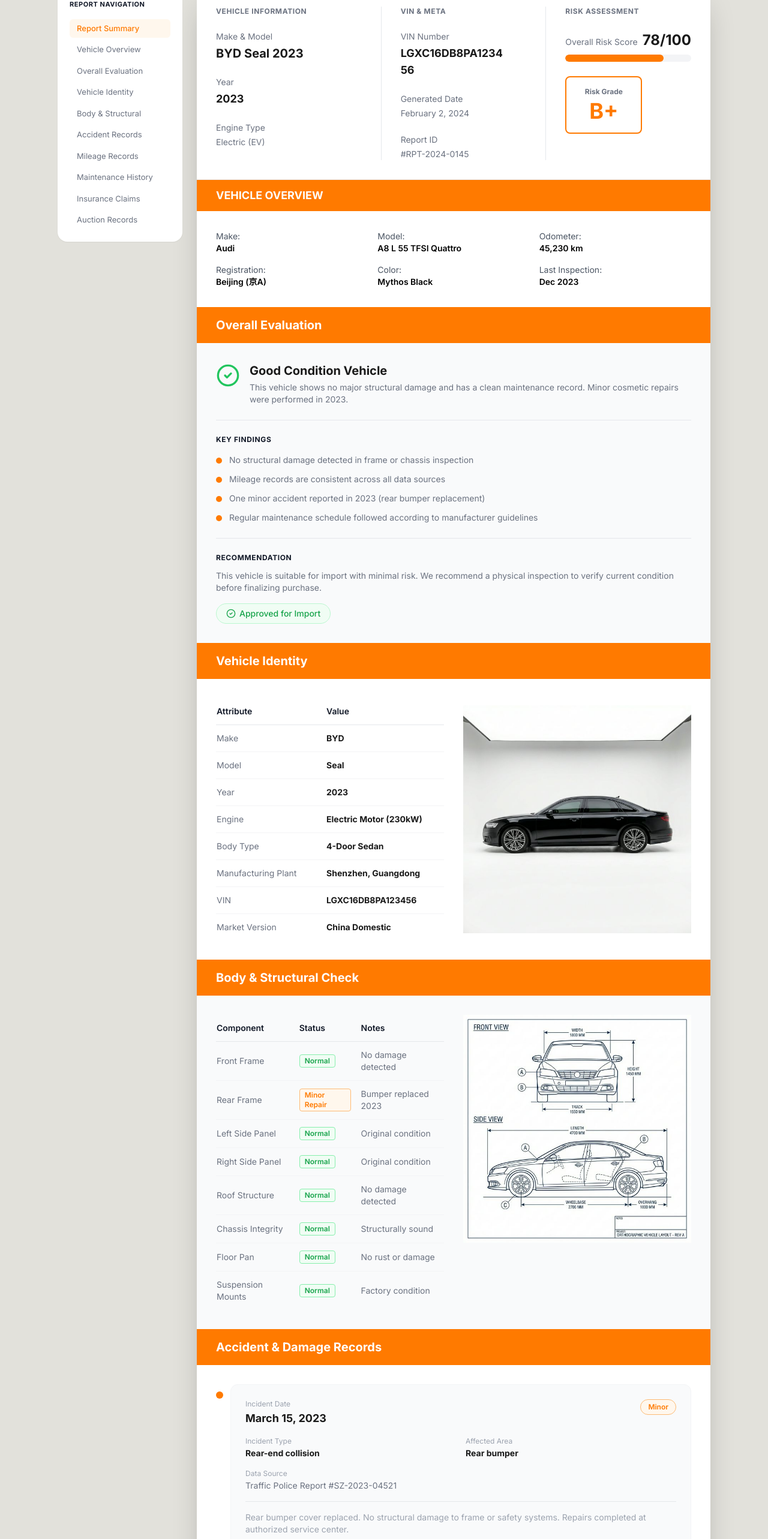
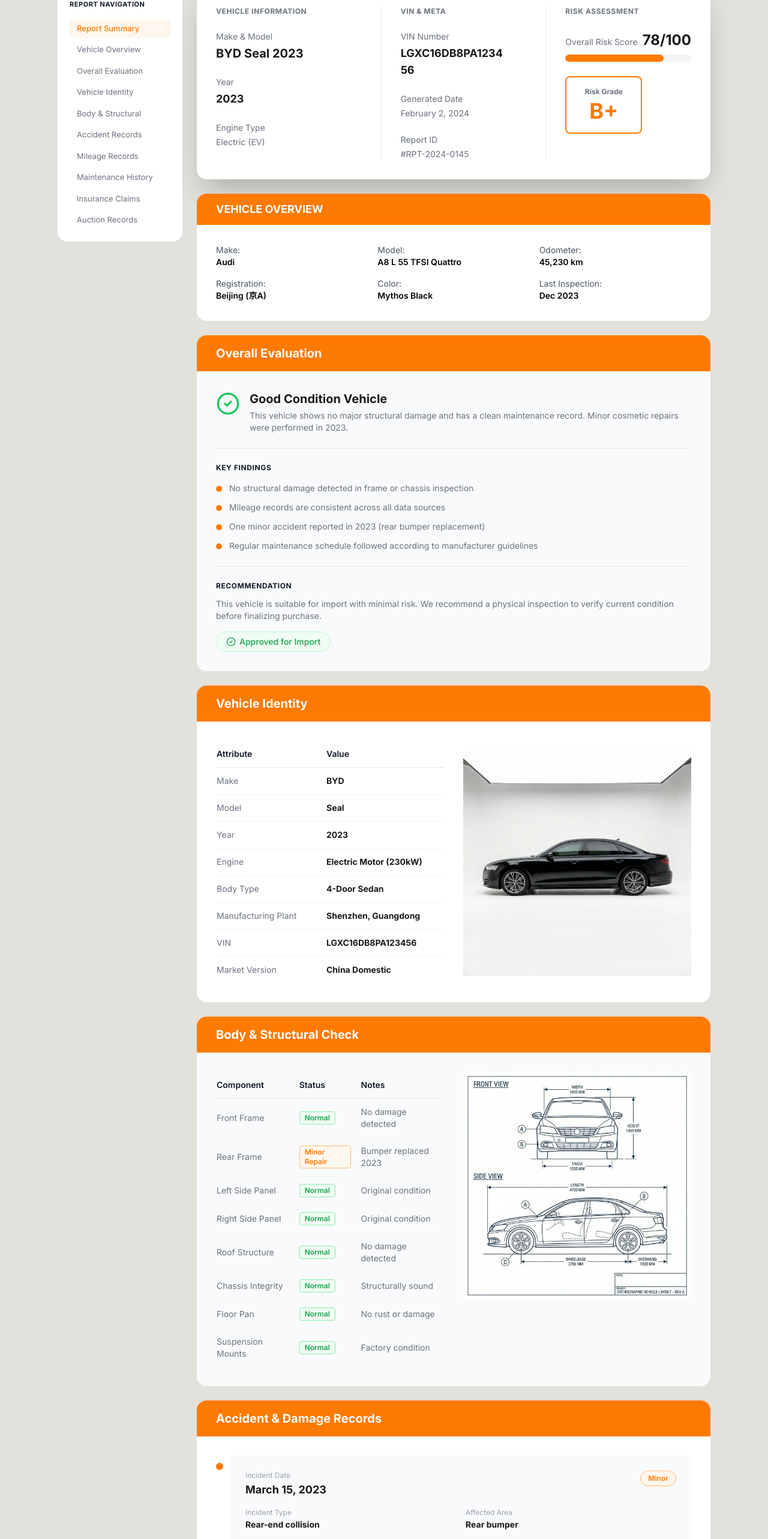
Before and after one commit to M4H1-4B1R/chachebo-landing, a Next.js app: page /sample-report in a window 1280 px wide. Shown: the part 181-2747 px from the top of the page at 60% size. Built offline with nearby package versions, Linux system fonts and the light colour scheme.

Commit message:
adding rounding & gaps to the sections

```diff
--- a/app/sample-report/page.tsx
+++ b/app/sample-report/page.tsx
@@ -24,13 +24,13 @@
             <ReportNavigation />
 
             {/* Report Content */}
-            <div className="flex-1 max-w-4xl">
+            <div className="flex-1 max-w-4xl space-y-6">
               {/* Sample Report Card */}
-              <div className="bg-white rounded-2xl shadow-2xl overflow-hidden">
+              <div className="space-y-6">
                 {/* Header Section */}
                 <div
                   id="report-summary"
-                  className="p-8 border-b border-gray-200 scroll-mt-28"
+                  className="bg-white rounded-2xl shadow-2xl p-8 scroll-mt-28"
                 >
                   <div className="grid grid-cols-1 md:grid-cols-3 gap-8 divide-y md:divide-y-0 md:divide-x divide-gray-200">
                     {/* Vehicle Information */}
@@ -132,7 +132,10 @@
                 </div>
 
                 {/* Vehicle Overview Section */}
-                <div id="vehicle-overview" className="bg-white scroll-mt-28">
+                <div
+                  id="vehicle-overview"
+                  className="bg-white rounded-2xl overflow-hidden scroll-mt-28"
+                >
                   <div className="bg-[#FF7A00] text-white px-8 py-3">
                     <h2 className="font-bold text-lg">VEHICLE OVERVIEW</h2>
                   </div>
@@ -173,7 +176,7 @@
                 {/* Overall Evaluation Section */}
                 <div
                   id="overall-evaluation"
-                  className="bg-gray-50 scroll-mt-28"
+                  className="bg-gray-50 rounded-2xl overflow-hidden scroll-mt-28"
                 >
                   <div className="bg-[#FF7A00] text-white px-8 py-4">
                     <h2 className="font-bold text-xl">Overall Evaluation</h2>
@@ -254,7 +257,10 @@
                 </div>
 
                 {/* Vehicle Identity Section */}
-                <div id="vehicle-identity" className="bg-white scroll-mt-28">
+                <div
+                  id="vehicle-identity"
+                  className="bg-white rounded-2xl overflow-hidden scroll-mt-28"
+                >
                   <div className="bg-[#FF7A00] text-white px-8 py-4">
                     <h2 className="font-bold text-xl">Vehicle Identity</h2>
                   </div>
@@ -345,7 +351,10 @@
                 </div>
 
                 {/* Body & Structural Check Section */}
-                <div id="body-structural" className="bg-gray-50 scroll-mt-28">
+                <div
+                  id="body-structural"
+                  className="bg-gray-50 rounded-2xl overflow-hidden scroll-mt-28"
+                >
                   <div className="bg-[#FF7A00] text-white px-8 py-4">
                     <h2 className="font-bold text-xl">
                       Body & Structural Check
@@ -491,7 +500,10 @@
                 </div>
 
                 {/* Accident & Damage Records Section */}
-                <div id="accident-records" className="bg-white scroll-mt-28">
+                <div
+                  id="accident-records"
+                  className="bg-white rounded-2xl overflow-hidden scroll-mt-28"
+                >
                   <div className="bg-[#FF7A00] text-white px-8 py-4">
                     <h2 className="font-bold text-xl">
                       Accident & Damage Records
@@ -580,7 +592,10 @@
                 </div>
 
                 {/* Mileage Records Section */}
-                <div id="mileage-records" className="bg-gray-50 scroll-mt-28">
+                <div
+                  id="mileage-records"
+                  className="bg-gray-50 rounded-2xl overflow-hidden scroll-mt-28"
+                >
                   <div className="bg-[#FF7A00] text-white px-8 py-4">
                     <h2 className="font-bold text-xl">Mileage Records</h2>
                   </div>
@@ -774,7 +789,10 @@
               </div>
 
               {/* Maintenance history section */}
-              <div id="maintenance-history" className="bg-white scroll-mt-28">
+              <div
+                id="maintenance-history"
+                className="bg-white rounded-2xl overflow-hidden scroll-mt-28"
+              >
                 <div className="bg-[#FF7A00] text-white px-8 py-4">
                   <h2 className="font-bold text-xl">Maintenance History</h2>
                 </div>
@@ -970,7 +988,10 @@
               </div>
 
               {/* Insurance claims section */}
-              <div id="insurance-claims" className="bg-white scroll-mt-28">
+              <div
+                id="insurance-claims"
+                className="bg-white rounded-2xl overflow-hidden scroll-mt-28"
+              >
                 <div className="bg-[#FF7A00] text-white px-8 py-4">
                   <h2 className="font-bold text-xl">Insurance Claims</h2>
                 </div>
@@ -1049,7 +1070,10 @@
               </div>
 
               {/* Auction records section */}
-              <div id="auction-records" className="bg-white scroll-mt-28">
+              <div
+                id="auction-records"
+                className="bg-white rounded-2xl overflow-hidden scroll-mt-28"
+              >
                 <div className="bg-[#FF7A00] text-white px-8 py-4">
                   <h2 className="font-bold text-xl">Auction Records</h2>
                 </div>
@@ -1067,7 +1091,7 @@
               </div>
 
               {/* CTA Footer Section */}
-              <div className="mt-12 bg-[#1A1A1A] rounded-2xl p-8 md:p-12 text-center">
+              <div className="bg-[#1A1A1A] rounded-2xl p-8 md:p-12 text-center">
                 <h2 className="text-2xl md:text-3xl font-bold text-white mb-4">
                   Ready to check your vehicle?
                 </h2>
```
